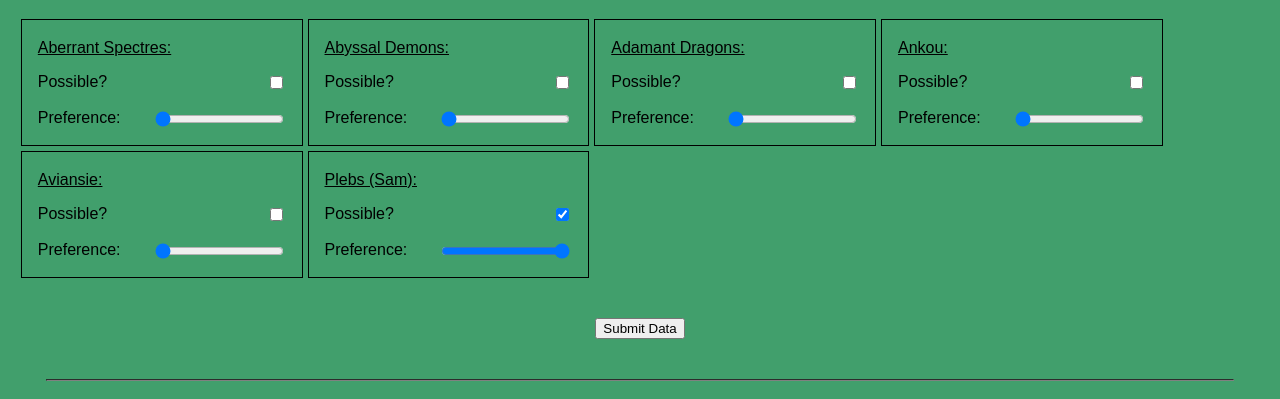
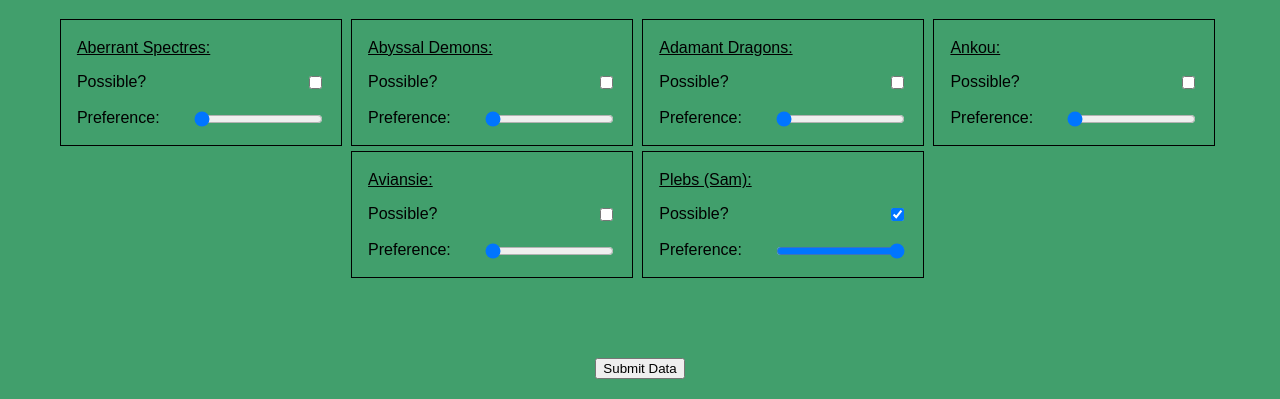
Before and after one commit to Solasel/Solasel.github.io, a plain HTML site: page index.html in a window 1280 px wide. Shown: the part 113-512 px from the top of the page. Drawn offline with Linux system fonts and the light colour scheme.

Commit message:
Center tasks so that they look purtiful

```diff
--- a/styles/main.css
+++ b/styles/main.css
@@ -50,8 +50,13 @@ body {
     clear: left;
 }
 
+#data {
+    text-align: center;
+}
+
 .task {
-    float: left;
+    text-align: left;
+    display: inline-block;
     padding: 1em;
     padding-top: 0.2em;
     max-width: 17em;
```
